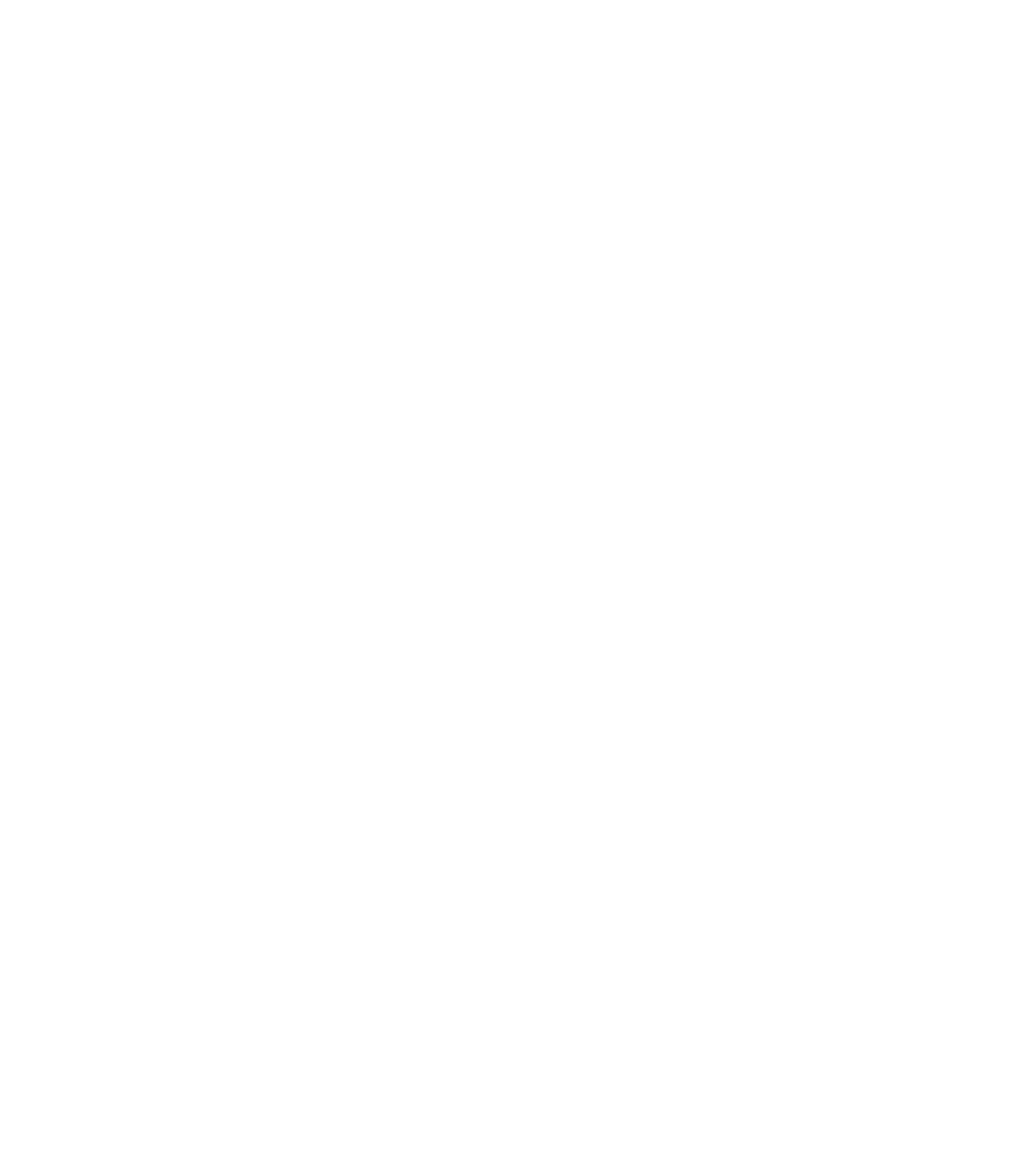
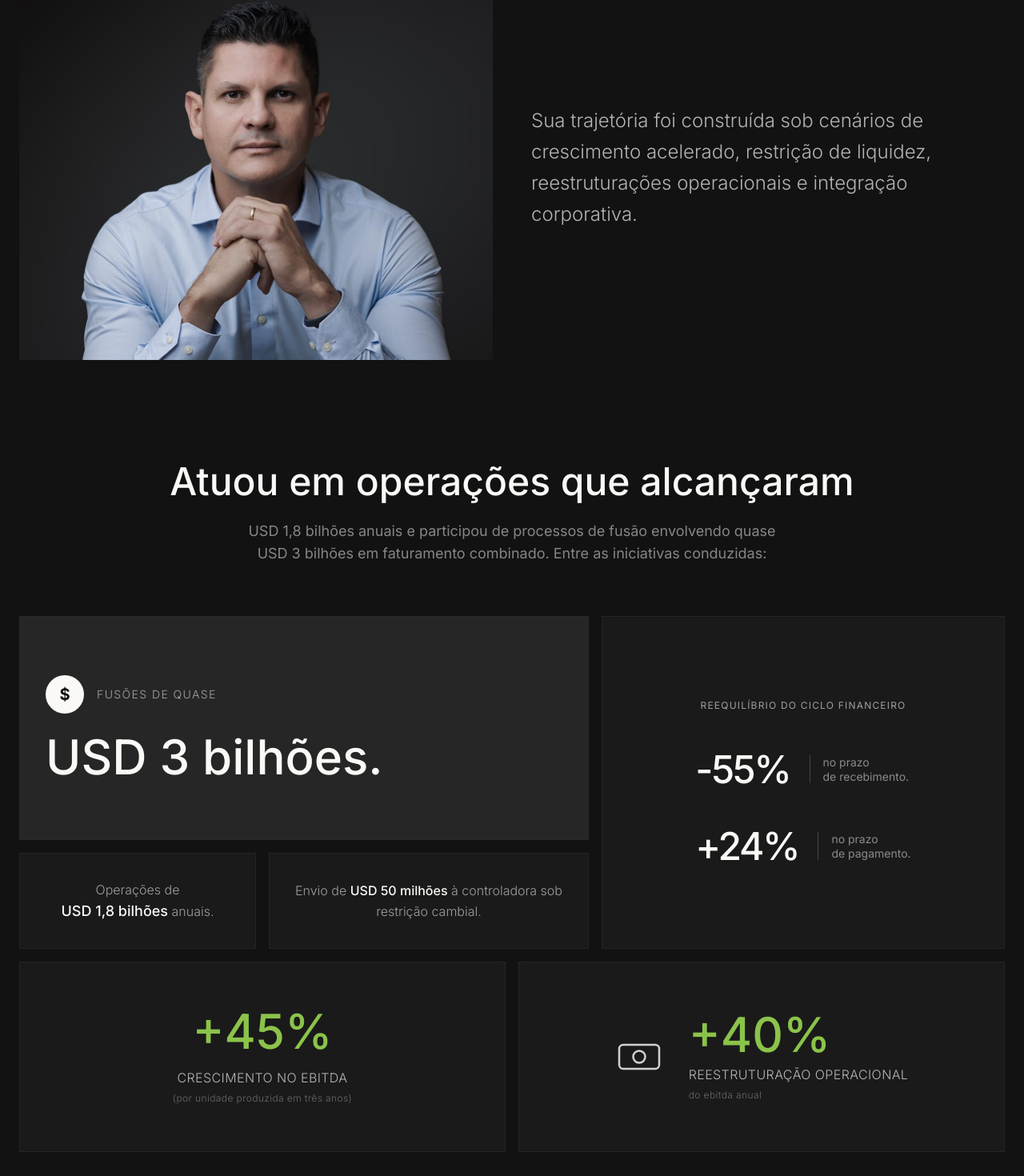
Before and after one commit to Bryanninja/michel-stawicki-web, a Next.js app: page /experiencia in a window 1280 px wide. Before the commit this address had no page. Shown: the part 1180-2650 px from the top of the page at 80% size. Before the commit the page ends 800 px from the top, so only its background shows below. Built offline with nearby package versions, Linux system fonts and the light colour scheme.

Commit message:
feat: add experience page and Bento grid component

```diff
--- /dev/null
+++ b/app/components/BentoGrid.tsx
@@ -0,0 +1,121 @@
+const BentoGrid = () => {
+  return (
+    <section className="max-w-[1440px] mx-auto px-6 mb-24">
+      <div className="grid grid-cols-1 md:grid-cols-12 gap-4  mx-auto">
+        {/* CARD 1: Fusões (Ocupa 7 colunas) */}
+        <div className="md:col-span-7 bg-[#262626] p-8 flex flex-col justify-center gap-6 border border-brand-gray/10 min-h-[280px]">
+          <div className="flex items-center gap-4">
+            <div className="w-12 h-12 rounded-full bg-brand-white flex items-center justify-center text-brand-black font-bold text-xl">
+              $
+            </div>
+            <div className="text-brand-white/60 text-sm uppercase tracking-widest font-light">
+              Fusões de quase
+            </div>
+          </div>
+          <div className="text-4xl md:text-6xl font-sans font-medium text-brand-white">
+            USD 3 bilhões.
+          </div>
+        </div>
+
+        {/* CARD 2: Ciclo Financeiro (Ocupa 5 colunas e 2 linhas de altura!) */}
+        <div className="md:col-span-5 md:row-span-2 bg-surface p-8 border border-brand-gray/20 flex flex-col items-center justify-center">
+          <div className="text-brand-white/60 text-xs uppercase tracking-widest mb-12 text-center">
+            Reequilíbrio do Ciclo Financeiro
+          </div>
+          <div className="space-y-12">
+            <div className="flex items-center gap-6">
+              <span className="text-5xl font-sans font-medium text-brand-white tracking-tighter">
+                -55%
+              </span>
+              <div className="border-l border-brand-white/20 pl-4">
+                <span className="text-brand-white/50 text-sm leading-tight block">
+                  no prazo
+                  <br />
+                  de recebimento.
+                </span>
+              </div>
+            </div>
+            <div className="flex items-center gap-6">
+              <span className="text-5xl font-sans font-medium text-brand-white tracking-tighter">
+                +24%
+              </span>
+              <div className="border-l border-brand-white/20 pl-4">
+                <span className="text-brand-white/50 text-sm leading-tight block">
+                  no prazo
+                  <br />
+                  de pagamento.
+                </span>
+              </div>
+            </div>
+          </div>
+        </div>
+
+        {/* CARD 3: Operações (Sob o Card 1) */}
+        <div className="md:col-span-3 bg-surface p-8 border border-brand-gray/20 flex flex-col justify-center text-center">
+          <p className="text-brand-white/60 text-base leading-relaxed font-light">
+            Operações de <br />
+            <strong className="text-brand-white font-medium text-lg">
+              USD 1,8 bilhões
+            </strong>{" "}
+            anuais.
+          </p>
+        </div>
+
+        {/* CARD 4: Envio USD (Sob o Card 1) */}
+        <div className="md:col-span-4 bg-surface p-8 border border-brand-gray/20 flex flex-col justify-center text-center">
+          <p className="text-brand-white/60 text-base leading-relaxed font-light">
+            Envio de{" "}
+            <strong className="text-brand-white font-medium">
+              USD 50 milhões
+            </strong>{" "}
+            à controladora sob restrição cambial.
+          </p>
+        </div>
+
+        {/* CARD 5: EBITDA 1 (Larga embaixo) */}
+        <div className="md:col-span-6 bg-surface p-14 border border-brand-gray/20 flex flex-col items-center justify-center text-center gap-4">
+          <span className="text-6xl font-sans font-medium text-[#8bc34a]">
+            +45%
+          </span>
+          <p className="text-brand-white/70 text-base uppercase tracking-wide font-light max-w-xs">
+            Crescimento no EBITDA <br />
+            <span className="text-xs opacity-50 lowercase">
+              (por unidade produzida em três anos)
+            </span>
+          </p>
+        </div>
+
+        {/* CARD 6: EBITDA 2 (Larga embaixo) */}
+        <div className="md:col-span-6 bg-surface p-14 border border-brand-gray/20 flex flex-col md:flex-row items-center justify-center gap-8">
+          <div className="opacity-80">
+            <svg
+              width="60"
+              height="60"
+              viewBox="0 0 24 24"
+              fill="none"
+              stroke="white"
+              strokeWidth="1"
+            >
+              <rect x="2" y="6" width="20" height="12" rx="2" />
+              <circle cx="12" cy="12" r="3" />
+              <path d="M6 12h.01M18 12h.01" />
+            </svg>
+          </div>
+          <div className="text-center md:text-left">
+            <div className="text-6xl font-sans font-medium text-[#8bc34a] mb-2">
+              +40%
+            </div>
+            <p className="text-brand-white/70 text-base uppercase tracking-wide font-light">
+              Reestruturação operacional <br />
+              <span className="text-xs opacity-50 lowercase">
+                do EBITDA anual
+              </span>
+            </p>
+          </div>
+        </div>
+      </div>
+    </section>
+  );
+};
+
+export default BentoGrid;
--- /dev/null
+++ b/app/experiencia/page.tsx
@@ -0,0 +1,70 @@
+import Header from "../components/Header";
+import Footer from "../components/Footer";
+import Cta from "../components/Cta";
+import BentoGrid from "../components/BentoGrid";
+
+export default function Experiencia() {
+  return (
+    <>
+      <Header />
+      <main className="bg-brand-black min-h-screen pt-32 pb-20">
+        {/* 1. Hero: Texto de Impacto + Foto 1 */}
+        <section className="max-w-[1440px] mx-auto px-6 mb-6">
+          <div className="max-w-4xl mx-auto text-center mb-16">
+            <h1 className="font-sans font-medium text-3xl md:text-5xl text-brand-white leading-tight tracking-tight">
+              Ao longo de mais de 30 anos, Michel Stawicki atuou em ambientes
+              onde decisões financeiras tinham impacto estrutural profundo.
+            </h1>
+          </div>
+
+          <div className="w-full max-w-360 mx-auto aspect-[16/9]  overflow-hidden">
+            <img
+              src="/experiencia-hero.jpg"
+              alt="Michel Stawicki"
+              className="w-full h-full object-cover grayscale-[20%]"
+            />
+          </div>
+        </section>
+
+        {/* 2. Trajetória: Foto 2 + Texto Lateral */}
+        <section className="max-w-[1440px] mx-auto px-6 mb-32">
+          <div className="grid grid-cols-1 md:grid-cols-2 gap-12 items-center max-w-360 mx-auto">
+            <div className="aspect-auto overflow-hidden">
+              <img
+                src="/experiencia-2.jpg"
+                alt="Trajetória Michel"
+                className="w-full h-full object-cover grayscale-[20%]"
+              />
+            </div>
+            <div className="max-w-lg">
+              <p className="font-sans text-brand-white/70 text-lg md:text-2xl leading-relaxed font-light">
+                Sua trajetória foi construída sob cenários de crescimento
+                acelerado, restrição de liquidez, reestruturações operacionais e
+                integração corporativa.
+              </p>
+            </div>
+          </div>
+        </section>
+
+        {/* 3. Título das Operações */}
+        <section className="max-w-[1440px] mx-auto px-6 mb-16 text-center">
+          <h2 className="font-sans font-medium text-3xl md:text-5xl text-brand-white mb-6">
+            Atuou em operações que alcançaram
+          </h2>
+          <p className="font-sans text-brand-white/50 text-lg max-w-2xl mx-auto">
+            USD 1,8 bilhões anuais e participou de processos de fusão envolvendo
+            quase USD 3 bilhões em faturamento combinado. Entre as iniciativas
+            conduzidas:
+          </p>
+        </section>
+
+        <BentoGrid />
+      </main>
+      <Cta
+        title="Resultados decorrentes de estrutura, método e disciplina. Hoje, aplica essa lógica a empresas que desejam fortalecer sua base financeira e sustentar crescimento com consistência."
+        showLogo={true}
+      />
+      <Footer />
+    </>
+  );
+}
```
Also changed, not shown: public/experiencia-2.jpg (added), public/experiencia-hero.jpg (added).
